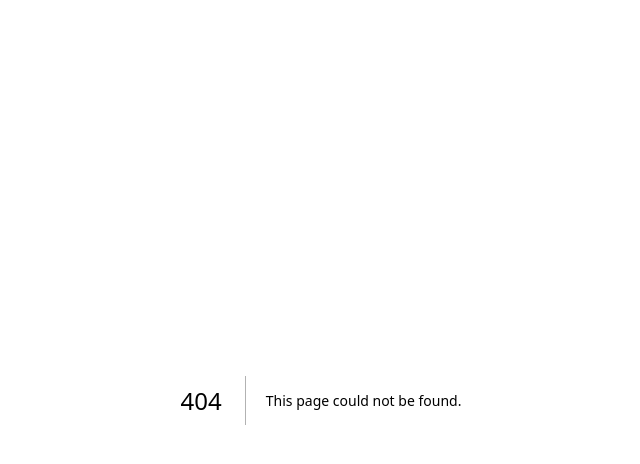
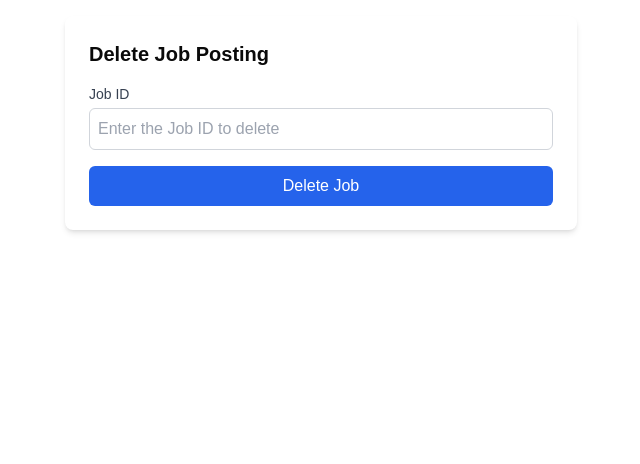
Before and after one commit to ankitku3101/TalentBridge, a Next.js app: page /jobs/deleteJob in a window 1280 px wide. Before the commit this address had no page. Shown: the top 464 px of the page, without its empty margins (319-959 px from the left). Built offline with nearby package versions, Linux system fonts and the light colour scheme.

Commit message:
added deleteJob page

```diff
--- /dev/null
+++ b/app/jobs/deleteJob/page.tsx
@@ -0,0 +1,77 @@
+'use client';
+
+import { useState } from 'react';
+
+const DeleteJob = () => {
+  const [jobId, setJobId] = useState('');
+  const [error, setError] = useState('');
+  const [successMessage, setSuccessMessage] = useState('');
+
+  const handleDelete = async () => {
+    if (!jobId) {
+      setError('Job ID is required.');
+      return;
+    }
+
+    try {
+      const response = await fetch(`/api/job/delete/${jobId}`, {
+        method: 'DELETE',
+      });
+
+      // Check if the response is ok before parsing the JSON
+      if (!response.ok) {
+        const text = await response.text(); // Read the response as text
+        let data;
+        try {
+          data = JSON.parse(text); // Parse the JSON if valid
+        } catch (err) {
+          setError('Failed to parse the server response.');
+          return;
+        }
+        setError(data.error || 'Something went wrong.');
+        return;
+      }
+
+      // Clear any previous errors and show success message
+      setError('');
+      setSuccessMessage('Job deleted successfully.');
+      setJobId(''); // Reset jobId input
+    } catch (error) {
+      setError('Error while deleting job: ' + error.message);
+    }
+  };
+
+  return (
+    <div className="container mx-auto p-4">
+      <div className="max-w-lg mx-auto bg-white p-6 rounded-lg shadow-md">
+        <h2 className="text-xl font-semibold mb-4">Delete Job Posting</h2>
+
+        <div className="mb-4">
+          <label htmlFor="jobId" className="block text-sm font-medium text-gray-700">
+            Job ID
+          </label>
+          <input
+            type="text"
+            id="jobId"
+            value={jobId}
+            onChange={(e) => setJobId(e.target.value)}
+            className="mt-1 p-2 w-full border border-gray-300 rounded-md"
+            placeholder="Enter the Job ID to delete"
+          />
+        </div>
+
+        {error && <p className="text-red-500 text-sm mb-4">{error}</p>}
+        {successMessage && <p className="text-green-500 text-sm mb-4">{successMessage}</p>}
+
+        <button
+          onClick={handleDelete}
+          className="w-full py-2 px-4 bg-blue-600 text-white rounded-md hover:bg-blue-700"
+        >
+          Delete Job
+        </button>
+      </div>
+    </div>
+  );
+};
+
+export default DeleteJob;
--- a/pages/employeeDashboard.tsx
+++ b/pages/employeeDashboard.tsx
@@ -79,7 +79,7 @@ const EmployeeDashboard = () => {
         <button className="flex items-center bg-yellow-300 text-indigo-800 px-4 py-2 rounded-md shadow-lg hover:bg-yellow-400 hover:shadow-xl transition duration-300">
           <FaPlusCircle className="mr-2 hover:scale-150 transition-transform duration-300" />
           <span className="text-sm font-medium">Post Job</span>
-        </button>
+        </button >
 
         {/* Sign Out Button */}
         <button
```
